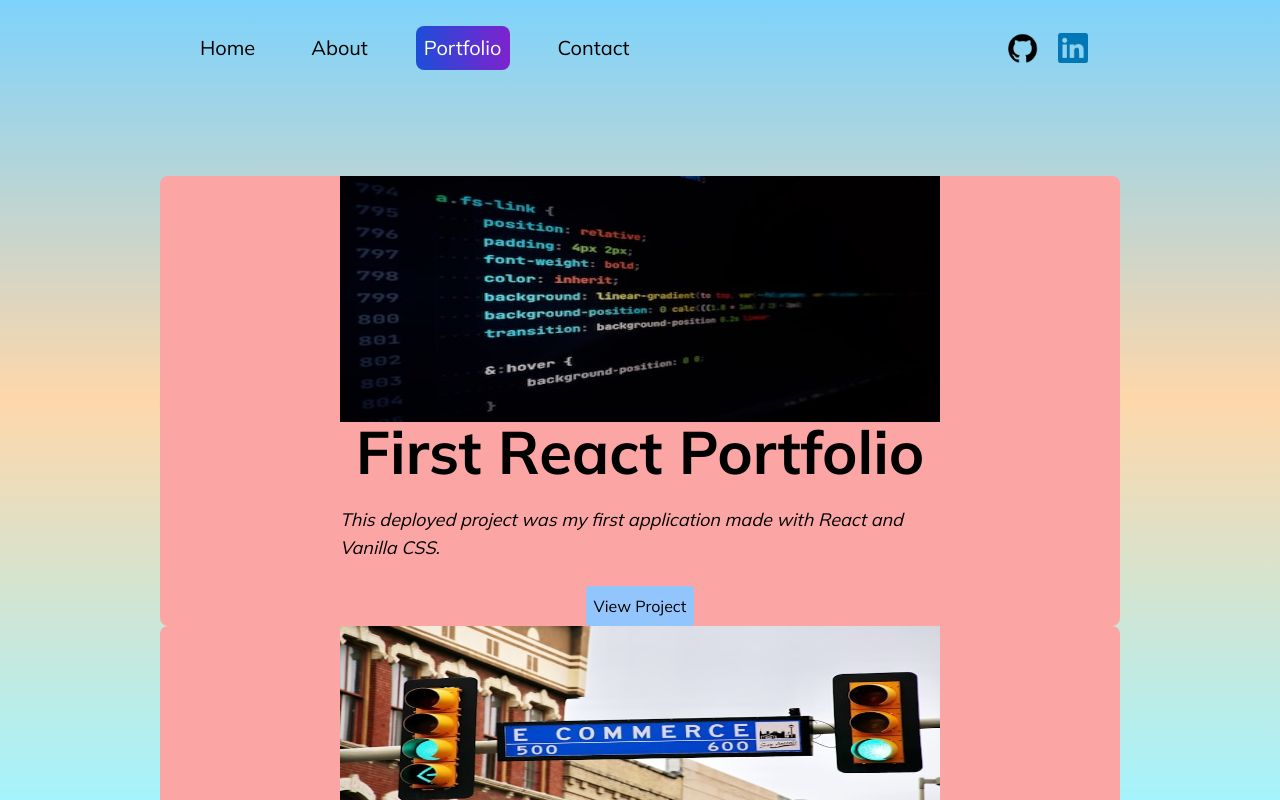
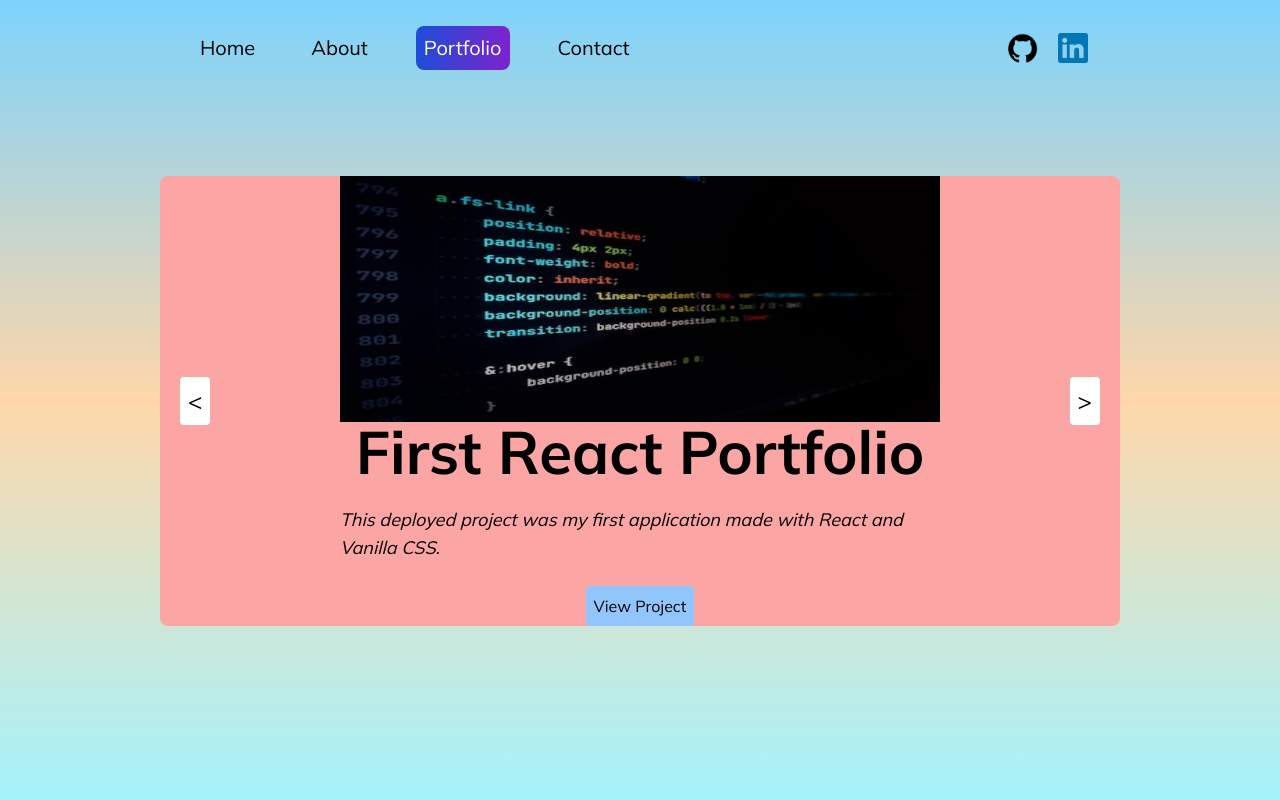
Before and after one commit to perfectblue0/updated-portfolio, a Next.js app: page /portfolio in a window 1280 px wide. Built offline with nearby package versions, Linux system fonts and the light colour scheme.

Commit message:
modified Carousel component so on click data is presented based off of index

```diff
--- a/src/components/Carousel.jsx
+++ b/src/components/Carousel.jsx
@@ -1,4 +1,3 @@
-"use client";
 import Image from "next/image";
 import Link from "next/link";
 import { useState } from "react";
@@ -27,59 +26,58 @@ export default function Carousel() {
 
   const [currentIndex, setCurrentIndex] = useState(0);
 
-  const pSlide = () => {
-    const isFirst = currentIndex === 0;
-    const newInd = isFirst ? picsArray.length - 1 : currentIndex - 1;
+  const prevSlide = () => {
+    const firstSlide = currentIndex === 0;
+    const newInd = firstSlide ? picsArray.length - 1 : currentIndex - 1;
     setCurrentIndex(newInd);
   };
 
-  const nextS = () => {
+  const followingSlide = () => {
     const isLast = currentIndex === picsArray.length - 1;
     const newInd = isLast ? 0 : currentIndex + 1;
     setCurrentIndex(newInd);
   };
 
+  const currentProject = picsArray[currentIndex];
+
   return (
-    // need to decide to use react and figure out way to only show first project so i can use above code or use ui library to finish carousel
-    <div className="w-3/4 m-auto relative group">
+    <div className="w-3/4 m-auto relative">
       <div className="mt-20">
-        {picsArray.map((p) => (
         <div
           className="bg-red-300 h-[450px] flex flex-col items-center rounded-lg"
-            key={p.project}
+          key={currentProject.project}
         >
           <div className="relative w-80 h-56 md:w-96 md:h-64 lg:w-[500px] lg:h-[350px] xl:w-[600px] xl:h-[420px]">
             <Image
-                className=""
-                src={p.img}
+              src={currentProject.img}
               fill
               sizes="(max-width: 640px) 80vw, (max-width: 768px) 96vw, (max-width: 1024px) 500px, 600px"
-                alt=""
+              alt={currentProject.project}
             />
           </div>
           <div className="flex flex-col items-center gap-6">
             <h3 className="text-xl font-bold md:text-2xl lg:text-4xl xl:text-6xl">
-                {p.project}
+              {currentProject.project}
             </h3>
-              <p className="italic w-80 md:w96 lg:w-[500px] lg:text-lg xl:w-[600px]">
-                {p.description}
+            <p className="italic w-80 md:w-96 lg:w-[500px] lg:text-lg xl:w-[600px]">
+              {currentProject.description}
             </p>
-              <Link href={p.website} className="flex justify-end">
-                <button className="bg-blue-300 p-2 rounded">
+            <Link
+              href={currentProject.website}
+              className="bg-blue-300 p-2 rounded"
+            >
               View Project
-                </button>
             </Link>
           </div>
         </div>
-        ))}
       </div>
       {/* left arrow */}
-      <div className="absolute p-2 top-[50%] -translate-x-0 translate-y-[-%50] left-5 text-2xl rounded bg-white">
-        <div onClick={pSlide}>&lt;</div>
+      <div className="absolute p-2 top-[50%] -translate-x-0 translate-y-[-50%] left-5 text-2xl rounded bg-white cursor-pointer">
+        <div onClick={prevSlide}>&lt;</div>
       </div>
       {/* right arrow */}
-      <div className="absolute p-2 top-[50%] -translate-x-0 translate-y-[-%50] right-5 text-2xl rounded bg-white">
-        <div onClick={nextS}>&gt;</div>
+      <div className="absolute p-2 top-[50%] -translate-x-0 translate-y-[-50%] right-5 text-2xl rounded bg-white cursor-pointer">
+        <div onClick={followingSlide}>&gt;</div>
       </div>
     </div>
   );
```
Lines whose indentation alone changed are shown as unchanged.
